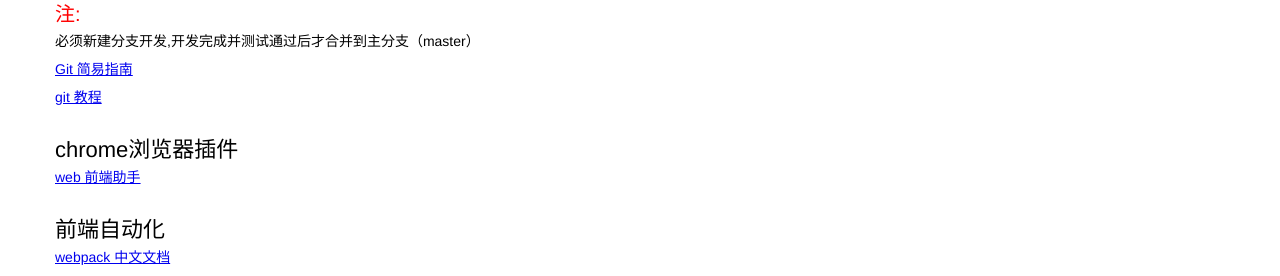
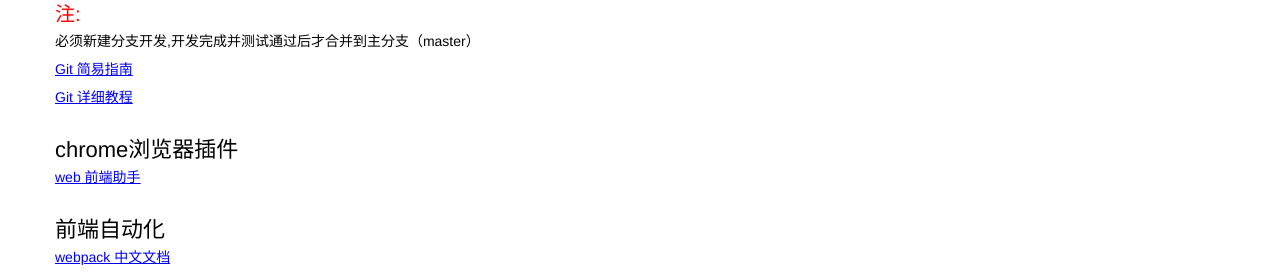
Before and after one commit to luozyiii/blog, a Jekyll site: the page built from _posts/2016-03-01-前端工具集.md, in a window 1280 px wide. Shown: the part 471-747 px from the top of the page. Built offline with Jekyll 4.4.1, drawn with Linux system fonts in a browser that asks for light colours.

Commit message:
前端工具集

```diff
--- a/_posts/2016-03-01-前端工具集.md
+++ b/_posts/2016-03-01-前端工具集.md
@@ -35,7 +35,7 @@
 			必须新建分支开发,开发完成并测试通过后才合并到主分支（master）
 		</p>
 		<p><a href="//www.bootcss.com/p/git-guide/" title="">Git 简易指南</a></p>
-		<p><a href="//www.liaoxuefeng.com/wiki/0013739516305929606dd18361248578c67b8067c8c017b000" title="">git 教程</a></p>
+		<p><a href="//www.liaoxuefeng.com/wiki/0013739516305929606dd18361248578c67b8067c8c017b000" title="">Git 详细教程</a></p>
 	</div>
 	<div class="m-list">
 		<h2>chrome浏览器插件</h2>
```
